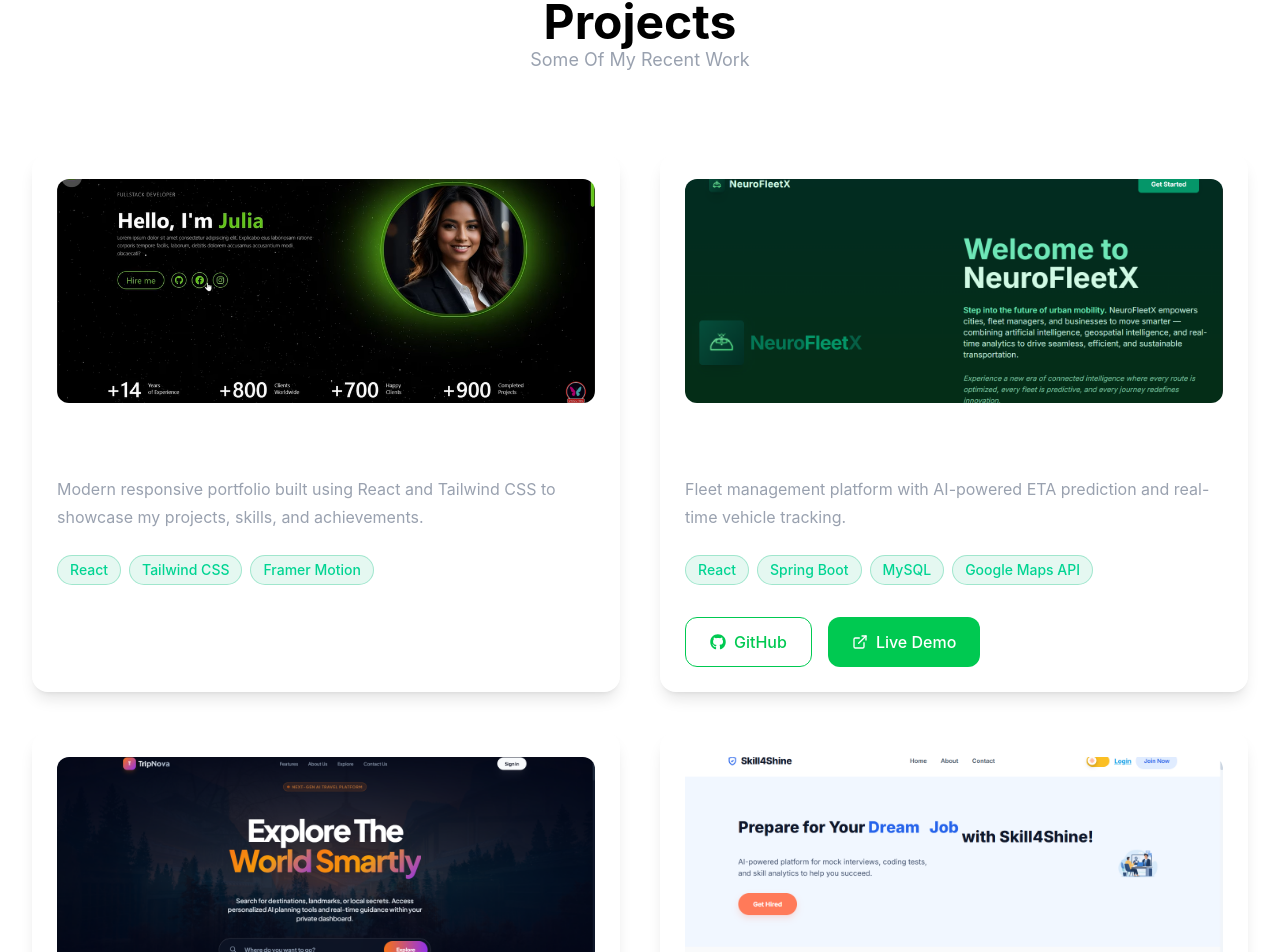
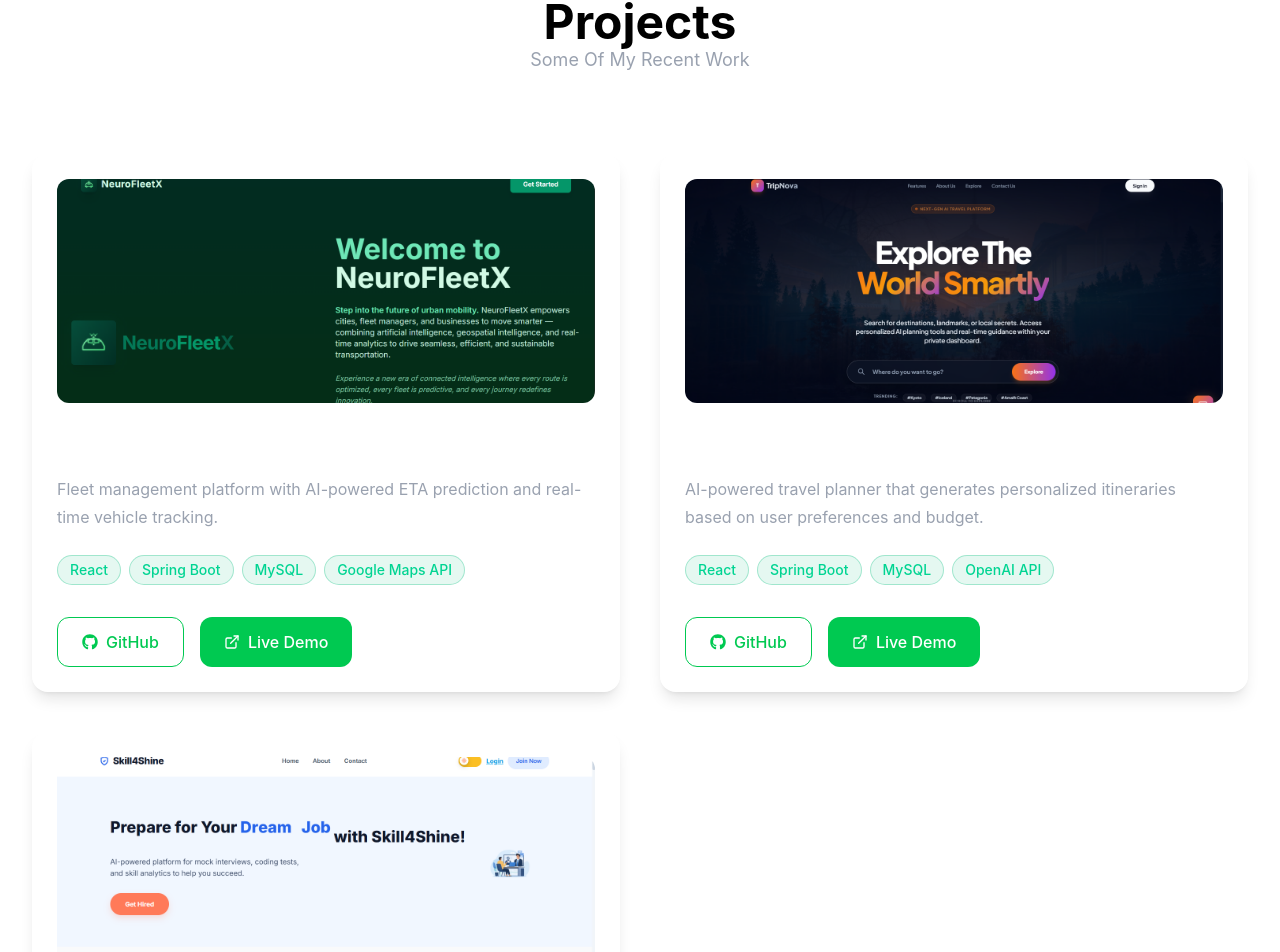
Before and after one commit to Jamalpoor-Indu-Bai/Portfolio, a React app: page / in a window 1280 px wide. Shown: the part 2662-3614 px from the top of the page. Built offline with nearby package versions, Linux system fonts and the light colour scheme; the HTML template or start-up script is replaced by a standard one; a web font is replaced by a local one.

Commit message:
removed the portfolio project from the projects list

```diff
--- a/src/constants/projects.js
+++ b/src/constants/projects.js
@@ -1,24 +1,9 @@
-import portfolioImg from "../assets/projects/portfolio.png";
+
 import neurofleetImg from "../assets/projects/neurofleet.png";
 import tripnovaImg from "../assets/projects/tripnova.png";
 import skill4shineImg from "../assets/projects/skill4shine.png";
 
 export const projects = [
-  {
-    id: 1,
-    title: "Portfolio",
-    description:
-      "Modern responsive portfolio built using React and Tailwind CSS to showcase my projects, skills, and achievements.",
-    technologies: [
-      "React",
-      "Tailwind CSS",
-      "Framer Motion"
-    ],
-    github: "",
-    live: "",
-    image: portfolioImg,
-    featured: true,
-  },
   {
     id: 2,
     title: "NeuroFleet-X",
```
